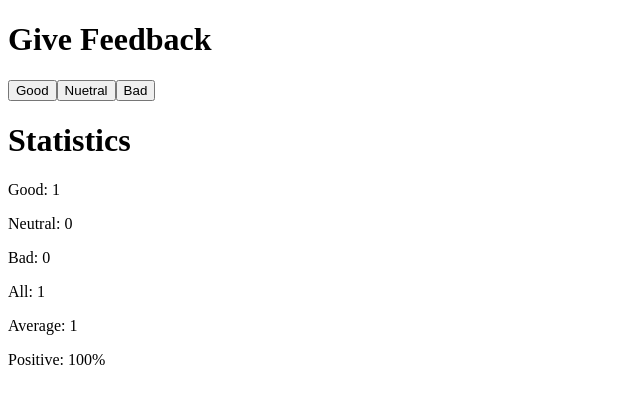
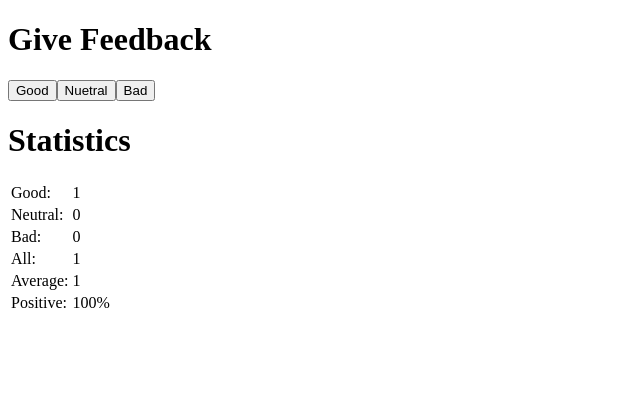
Before and after one commit to larryshawn/fullstackopen, a React (Vite) app in the folder part1/unicafe/: page / in a window 1280 px wide. Both pictures are taken after a click on the button "Good". Shown: the top 404 px of the page, without its empty margins (0-640 px from the left). Built offline with nearby package versions, Linux system fonts and the light colour scheme.

Commit message:
unicafe part 1 final step(6)

```diff
--- a/part1/unicafe/src/App.jsx
+++ b/part1/unicafe/src/App.jsx
@@ -1,14 +1,15 @@
 import { useState } from 'react'
 
 const StatisticsLine = ({text, value}) => {
-  // console.log(props)
   return (
-    <p>{text} {value}</p>
+    <tr>
+      <td>{text}</td>
+      <td>{value}</td>
+    </tr>
   )
 }
 
 const Statistics = (props) => {
-  console.log("props", props)
   if (props.total === 0) {
     return (
       <div>
@@ -20,12 +21,16 @@
   return (
     <div>
       <h1>Statistics</h1>
+      <table>
+        <tbody>
           <StatisticsLine text="Good:" value={props.good} />
           <StatisticsLine text="Neutral:" value={props.neutral} />
           <StatisticsLine text="Bad:" value={props.bad} />
           <StatisticsLine text="All:" value={props.total} />
           <StatisticsLine text="Average:" value={props.average} />
           <StatisticsLine text="Positive:" value={props.positive + '%'} />
+        </tbody>
+      </table>
     </div>
   )
 }
```
Lines whose indentation alone changed are shown as unchanged.
